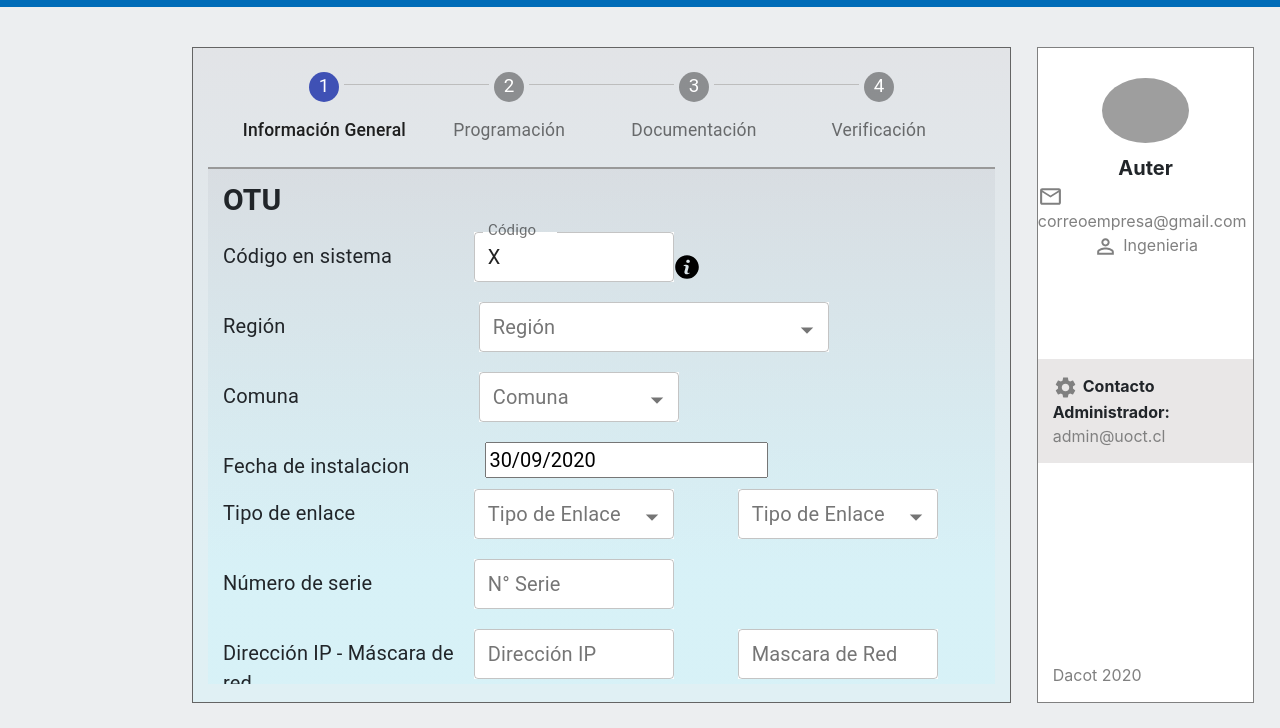
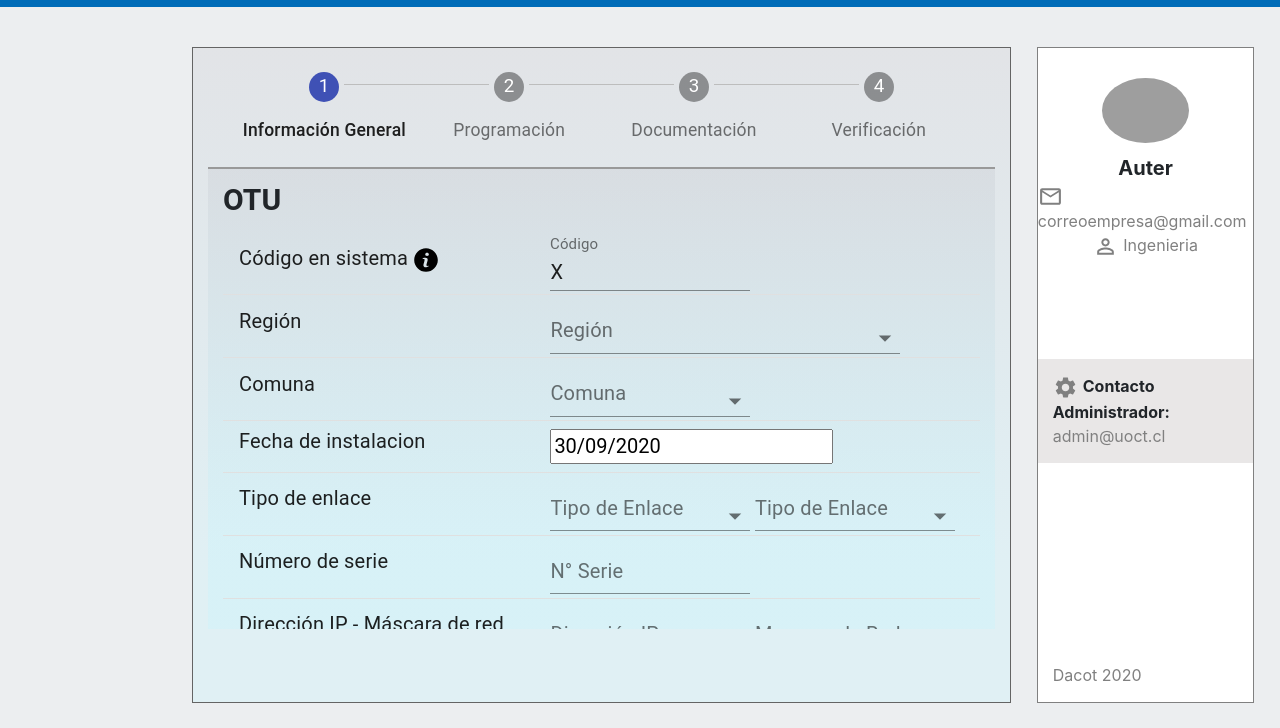
Before and after one commit to DACoT-UOCT/frontend, a React app: page /nuevo/instalacion in a window 1280 px wide. Shown: the part 57-785 px from the top of the page. Built offline with nearby package versions, Linux system fonts and the light colour scheme; some packages are replaced by stand-ins of ours; grey boxes are pictures that could not be loaded.

Commit message:
OTU metida a una tabla

```diff
--- a/src/App.css
+++ b/src/App.css
@@ -519,10 +519,6 @@ a {
   font-weight: bold;
 }
 
-Input{
-  /*border: 1px solid !important;*/
-}
-
 .input-select{
   border: 1px solid !important;
 }
--- a/src/components/SolicitudInstalacionNueva/NuevaInstalacion.js
+++ b/src/components/SolicitudInstalacionNueva/NuevaInstalacion.js
@@ -241,7 +241,7 @@ const NuevaInstalacion = (props) => {
                   <Button onClick={handleReset}>Volver al inicio</Button>
                 </div>
               ) : (
-                <div className="grid-item" style={{"max-height":"515px","overflow-y":"scroll", "border":"0px"}}>
+                <div className="grid-item" style={{"height":"460px","overflow-y":"scroll", "border":"0px"}}>
                   <Typography className={classes.instructions}>{getStepContent(activeStep)}</Typography>
                   <div>
                     <Siguiente state={state} dispatch={dispatch} />
--- a/src/components/shared/Campos/OTU.js
+++ b/src/components/shared/Campos/OTU.js
@@ -1,13 +1,22 @@
 import React, { useContext } from "react";
 import "react-datepicker/dist/react-datepicker.css";
 import DatePicker from "react-datepicker";
-
+import { styled } from '@material-ui/core/styles';
 import "../../../App.css";
 import { Col, Row, FormGroup, Label } from "reactstrap";
 import TextField from "@material-ui/core/TextField";
 import Checkbox from "@material-ui/core/Checkbox";
 import FormControlLabel from "@material-ui/core/FormControlLabel";
 import PopOver from "../../Shared/PopOver";
+import Table from '@material-ui/core/Table';
+import TableBody from '@material-ui/core/TableBody';
+import TableCell from '@material-ui/core/TableCell';
+import TableContainer from '@material-ui/core/TableContainer';
+import TableRow from '@material-ui/core/TableRow';
+
+const Campo = styled(TextField)({
+  background: 'none',
+});
 
 const OTU = (props) => {
   const state = props.state;
@@ -18,13 +27,18 @@ const OTU = (props) => {
     <>
       <legend className="seccion">OTU</legend>
 
-      <Row form>
-        <Label sm={ancho_label}>Código en sistema</Label>
-        <FormGroup>
-          <TextField
-            id="outlined"
+      <TableContainer>
+        <Table size='small' aria-label="simple table">
+          <TableBody>
+            <TableRow>
+              <TableCell component="th" scope="row">
+                <Label>Código en sistema</Label>{" "}
+                <PopOver mensaje="Código de 6 dígitos que tendrá la instalación en el sistema (ej X001260)" />
+              </TableCell>
+              <TableCell align="left">
+                <Campo
+                  id="standard"
                   label="Código"
-            variant="outlined"
                   name="otu-codigo"
                   autoComplete="off"
                   value={props.codigo}
@@ -35,18 +49,19 @@ const OTU = (props) => {
                     })
                   }
                 />
-        </FormGroup>
-        <PopOver mensaje="Código de 6 dígitos que tendrá la instalación en el sistema (ej X001260)" />
-      </Row>
-      <Row form>
-        <Label sm={ancho_label}>Región</Label>
-        <Col sm={4}>
-          <FormGroup>
-            <TextField
-              id="outlined-select-currency-native"
+              </TableCell>
+            </TableRow>
+
+            <TableRow>
+              <TableCell component="th" scope="row">
+                <Label>Región</Label>
+              </TableCell>
+              <TableCell align="left">
+                <Campo
+                  id="standard-select-currency-native"
                   select
                   label="Región"
-              variant="outlined"
+                  variant="standard"
                   name="region"
                   autoComplete="off"
                   style={{ width: "350px" }}
@@ -80,19 +95,20 @@ const OTU = (props) => {
                     Región de Aysén del General Carlos Ibáñez del Campo
                   </option>
                   <option>Región de Magallanes y la Antártica Chilena</option> */}
-            </TextField>
-          </FormGroup>
-        </Col>
-      </Row>
-      <Row form>
-        <Label sm={ancho_label}>Comuna</Label>
-        <Col sm={3}>
-          <FormGroup>
-            <TextField
-              id="outlined-select-currency-native"
+                </Campo>
+              </TableCell>
+            </TableRow>
+
+            <TableRow>
+              <TableCell component="th" scope="row">
+                <Label>Comuna</Label>
+              </TableCell>
+              <TableCell align="left">
+                <Campo
+                  id="standard-select-currency-native"
                   select
                   label="Comuna"
-              variant="outlined"
+                  variant="standard"
                   name="comuna"
                   autoComplete="off"
                   SelectProps={{
@@ -139,14 +155,15 @@ const OTU = (props) => {
                   <option>San Ramón</option>
                   <option>Santiago</option>
                   <option>Vitacura</option>
-            </TextField>
-          </FormGroup>
-        </Col>
-      </Row>
+                </Campo>
+              </TableCell>
+            </TableRow>
 
-      <Row>
-        <Label sm={ancho_label}>Fecha de instalacion</Label>
-        <Col>
+            <TableRow>
+              <TableCell component="th" scope="row">
+                <Label>Fecha de instalacion</Label>
+              </TableCell>
+              <TableCell align="left">
                 <DatePicker
                   dateFormat="dd/MM/yyyy"
                   withPortal
@@ -155,17 +172,19 @@ const OTU = (props) => {
                     dispatch({ type: "installation_date", payLoad: date.getTime() })
                   }
                 />
-        </Col>
-      </Row>
+              </TableCell>
+            </TableRow>
 
-      <Row form>
-        <Label sm={ancho_label}>Tipo de enlace</Label>
-        <FormGroup>
-          <TextField
-            id="outlined-select-currency-native"
+            <TableRow>
+              <TableCell component="th" scope="row">
+                <Label>Tipo de enlace</Label>
+              </TableCell>
+              <TableCell align="left">
+                <Campo
+                  id="standard-select-currency-native"
                   select
                   label="Tipo de Enlace"
-            variant="outlined"
+                  variant="standard"
                   name="enlace_pc"
                   autoComplete="off"
                   SelectProps={{
@@ -182,15 +201,13 @@ const OTU = (props) => {
                   <option value="" hidden></option>
                   <option value="Propio">Propio</option>
                   <option value="Compartido">Compartido</option>
-          </TextField>
-        </FormGroup>
-        <Col sm={1}></Col>
-        <FormGroup>
-          <TextField
-            id="outlined-select-currency-native"
+                </Campo>
+                {" "}
+                <Campo
+                  id="standard-select-currency-native"
                   select
                   label="Tipo de Enlace"
-            variant="outlined"
+                  variant="standard"
                   name="enlace_pc"
                   autoComplete="off"
                   SelectProps={{
@@ -207,17 +224,220 @@ const OTU = (props) => {
                   <option value="" hidden></option>
                   <option value="Digital">Digital</option>
                   <option value="Analogo">Análogo</option>
-          </TextField>
-        </FormGroup>
+                </Campo>
+              </TableCell>
+            </TableRow>
 
-        {/* <Col sm={1}></Col>
-        {state.enlace_pc === "Compartido" && (
+            <TableRow>
+              <TableCell component="th" scope="row">
+                <Label>Número de serie</Label>
+              </TableCell>
+              <TableCell align="left">
+                <Campo
+                  id="standard"
+                  label="N° Serie"
+                  variant="standard"
+                  name="otu-serie"
+                  autoComplete="off"
+                  value={state.serial}
+                  onChange={(e) =>
+                    dispatch({
+                      type: "metadata",
+                      fieldName: "serial",
+                      payLoad: e.currentTarget.value,
+                    })
+                  }
+                />
+              </TableCell>
+            </TableRow>
+
+            <TableRow>
+              <TableCell component="th" scope="row">
+                <Label>Dirección IP - Máscara de red</Label>
+              </TableCell>
+              <TableCell align="left">
+                <Campo
+                  id="standard"
+                  label="Dirección IP"
+                  variant="standard"
+                  name="otu-ip"
+                  autoComplete="off"
+                  value={state.ip_address}
+                  onChange={(e) =>
+                    dispatch({
+                      type: "metadata",
+                      fieldName: "ip_address",
+                      payLoad: e.currentTarget.value,
+                    })
+                  }
+                />
+                {" "}
+                <Campo
+                  id="standard"
+                  label="Mascara de Red"
+                  variant="standard"
+                  name="otu-netmask"
+                  autoComplete="off"
+                  value={state.netmask}
+                  onChange={(e) =>
+                    dispatch({
+                      type: "metadata",
+                      fieldName: "netmask",
+                      payLoad: e.currentTarget.value,
+                    })
+                  }
+                />
+              </TableCell>
+            </TableRow>
+
+            <TableRow>
+              <TableCell component="th" scope="row">
+                <Label>Número palabras de</Label>
+              </TableCell>
+              <TableCell align="left">
+                <Campo
+                  id="standard"
+                  label="Control"
+                  variant="standard"
+                  type="number"
+                  name="otu-control"
+                  autoComplete="off"
+                  value={state.control}
+                  onChange={(e) =>
+                    dispatch({
+                      type: "metadata",
+                      fieldName: "control",
+                      payLoad: e.currentTarget.value,
+                    })
+                  }
+                />
+                {" "}
+                <Campo
+                  id="standard"
+                  label="Respuesta"
+                  variant="standard"
+                  type="number"
+                  name="otu-respuesta"
+                  autoComplete="off"
+                  value={state.answer}
+                  onChange={(e) =>
+                    dispatch({
+                      type: "metadata",
+                      fieldName: "answer",
+                      payLoad: e.currentTarget.value,
+                    })
+                  }
+                />
+              </TableCell>
+            </TableRow>
+
+            <TableRow>
+              <TableCell component="th" scope="row">
+                <Label>Detector scoot</Label>
+              </TableCell>
+              <TableCell align="left">
+                <FormControlLabel
+                  control={
+                    <Checkbox
+                      color="primary"
+                      checked={state.detector_scoot}
+                      onChange={(e) =>
+                        dispatch({
+                          type: "metadata",
+                          fieldName: "detector_scoot",
+                          payLoad: !state.detector_scoot,
+                        })
+                      }
+                      name="gilad"
+                    />
+                  }
+                />
+              </TableCell>
+            </TableRow>
+
+            <TableRow>
+              <TableCell component="th" scope="row">
+                <Label>Detector local</Label>
+              </TableCell>
+              <TableCell align="left">
+                <FormControlLabel
+                  control={
+                    <Checkbox
+                      color="primary"
+                      checked={state.detector_local}
+                      onChange={(e) =>
+                        dispatch({
+                          type: "metadata",
+                          fieldName: "detector_local",
+                          payLoad: !state.detector_local,
+                        })
+                      }
+                      name="gilad"
+                    />
+                  }
+                />
+              </TableCell>
+            </TableRow>
+
+            <TableRow>
+              <TableCell component="th" scope="row">
+                <Label>Demanda Peatonal</Label>
+              </TableCell>
+              <TableCell align="left">
+                <FormControlLabel
+                  control={
+                    <Checkbox
+                      color="primary"
+                      checked={state.demanda_peatonal}
+                      onChange={(e) =>
+                        dispatch({
+                          type: "metadata",
+                          fieldName: "demanda_peatonal",
+                          payLoad: !state.demanda_peatonal,
+                        })
+                      }
+                      name="gilad"
+                    />
+                  }
+                />
+              </TableCell>
+            </TableRow>
+
+            <TableRow>
+              <TableCell component="th" scope="row">
+                <Label>Facilidad Peatonal</Label>
+              </TableCell>
+              <TableCell align="left">
+                <FormControlLabel
+                  control={
+                    <Checkbox
+                      color="primary"
+                      checked={state.facilidad_peatonal}
+                      onChange={(e) =>
+                        dispatch({
+                          type: "metadata",
+                          fieldName: "facilidad_peatonal",
+                          payLoad: !state.facilidad_peatonal,
+                        })
+                      }
+                      name="gilad"
+                    />
+                  }
+                />
+              </TableCell>
+            </TableRow>
+
+          </TableBody>
+        </Table>
+      </TableContainer>
+
+     {/*{state.enlace_pc === "Compartido" && (
           <Col sm={3}>
             <FormGroup>
-              <TextField
-                id="outlined"
+              <Campo
+                id="standard"
                 label="Nodo Concentrador"
-                variant="outlined"
+                variant="standard"
                 name="nodo_concentrador"
                 autoComplete="off"
                 value={state.nodo_concentrador}
@@ -232,115 +452,13 @@ const OTU = (props) => {
             </FormGroup>
           </Col>
         )} */}
-      </Row>
-      <Row form>
-        <Label sm={ancho_label}>Número de serie</Label>
-        <FormGroup>
-          <TextField
-            id="outlined"
-            label="N° Serie"
-            variant="outlined"
-            name="otu-serie"
-            autoComplete="off"
-            value={state.serial}
-            onChange={(e) =>
-              dispatch({
-                type: "metadata",
-                fieldName: "serial",
-                payLoad: e.currentTarget.value,
-              })
-            }
-          />
-        </FormGroup>
-      </Row>
-
-      <Row form>
-        <Label sm={ancho_label}>Dirección IP - Máscara de red</Label>
-        <FormGroup>
-          <TextField
-            id="outlined"
-            label="Dirección IP"
-            variant="outlined"
-            name="otu-ip"
-            autoComplete="off"
-            value={state.ip_address}
-            onChange={(e) =>
-              dispatch({
-                type: "metadata",
-                fieldName: "ip_address",
-                payLoad: e.currentTarget.value,
-              })
-            }
-          />
-        </FormGroup>
-
-        <Col sm={1}></Col>
-        <FormGroup>
-          <TextField
-            id="outlined"
-            label="Mascara de Red"
-            variant="outlined"
-            name="otu-netmask"
-            autoComplete="off"
-            value={state.netmask}
-            onChange={(e) =>
-              dispatch({
-                type: "metadata",
-                fieldName: "netmask",
-                payLoad: e.currentTarget.value,
-              })
-            }
-          />
-        </FormGroup>
-      </Row>
-
-      <Row form>
-        <Label sm={ancho_label}>Número palabras de control y respuesta</Label>
-        <FormGroup>
-          <TextField
-            id="outlined"
-            label="Control"
-            variant="outlined"
-            type="number"
-            name="otu-control"
-            autoComplete="off"
-            value={state.control}
-            onChange={(e) =>
-              dispatch({
-                type: "metadata",
-                fieldName: "control",
-                payLoad: e.currentTarget.value,
-              })
-            }
-          />
-        </FormGroup>
-        <Col sm={1}></Col>
-        <FormGroup>
-          <TextField
-            id="outlined"
-            label="Respuesta"
-            variant="outlined"
-            type="number"
-            name="otu-respuesta"
-            autoComplete="off"
-            value={state.answer}
-            onChange={(e) =>
-              dispatch({
-                type: "metadata",
-                fieldName: "answer",
-                payLoad: e.currentTarget.value,
-              })
-            }
-          />
-        </FormGroup>
-      </Row>
 
       {/* <Row form>
         <FormGroup>
-          <TextField
-            id="outlined"
+          <Campo
+            id="standard"
             label="N° Empalme"
-            variant="outlined"
+            variant="standard"
             name="otu-empalme"
             autoComplete="off"
             value={state.n_empalme}
@@ -355,10 +473,10 @@ const OTU = (props) => {
         </FormGroup>
         <Col sm={1}></Col>
         <FormGroup>
-          <TextField
-            id="outlined"
+          <Campo
+            id="standard"
             label="Capacidad Empalme"
-            variant="outlined"
+            variant="standard"
             name="cap-empalme"
             autoComplete="off"
             value={state.capacidad_empalme}
@@ -376,10 +494,10 @@ const OTU = (props) => {
       {/* <Row form>
         <Col sm={3}>
           <FormGroup>
-            <TextField
-              id="outlined"
+            <Campo
+              id="standard"
               label="Señal Hito"
-              variant="outlined"
+              variant="standard"
               name="senal_hito"
               type="number"
               autoComplete="off"
@@ -397,60 +515,14 @@ const OTU = (props) => {
         </Col>
       </Row> */}
 
-      <Row form>
-        <Label sm={ancho_label}>Detector scoot</Label>
-        <Col sm={3}>
-          <FormGroup>
-            <FormControlLabel
-              control={
-                <Checkbox
-                  checked={state.detector_scoot}
-                  onChange={(e) =>
-                    dispatch({
-                      type: "metadata",
-                      fieldName: "detector_scoot",
-                      payLoad: !state.detector_scoot,
-                    })
-                  }
-                  name="gilad"
-                />
-              }
-            />
-          </FormGroup>
-        </Col>
-      </Row>
-
-      <Row form>
-        <Label sm={ancho_label}>Detector local</Label>
-        <Col sm={3}>
-          <FormGroup>
-            <FormControlLabel
-              control={
-                <Checkbox
-                  checked={state.detector_local}
-                  onChange={(e) =>
-                    dispatch({
-                      type: "metadata",
-                      fieldName: "detector_local",
-                      payLoad: !state.detector_local,
-                    })
-                  }
-                  name="gilad"
-                />
-              }
-            />
-          </FormGroup>
-        </Col>
-      </Row>
-
       {/*<Row form>
             <Col sm={3}>
               <FormGroup>
-                <TextField
-                  id="outlined-select-currency-native"
+                <Campo
+                  id="standard-select-currency-native"
                   select
                   label="Tipo de Enlace"
-                  variant="outlined"
+                  variant="standard"
                   name="enlace_da"
                   autoComplete="off"
                   SelectProps={{
@@ -467,51 +539,11 @@ const OTU = (props) => {
                   <option value="" hidden></option>
                   <option value="Digital">Digital</option>
                   <option value="Análogo">Análogo</option>
-                </TextField>
+                </Campo>
               </FormGroup>
             </Col>
           </Row>*/}
 
-      <FormGroup row>
-        <Label sm={ancho_label}>Demanda Peatonal</Label>
-        <Col sm={3}>
-          <FormControlLabel
-            control={
-              <Checkbox
-                checked={state.demanda_peatonal}
-                onChange={(e) =>
-                  dispatch({
-                    type: "metadata",
-                    fieldName: "demanda_peatonal",
-                    payLoad: !state.demanda_peatonal,
-                  })
-                }
-                name="gilad"
-              />
-            }
-          />
-        </Col>
-      </FormGroup>
-      <FormGroup row>
-        <Label sm={ancho_label}>Facilidad Peatonal</Label>
-        <Col sm={3}>
-          <FormControlLabel
-            control={
-              <Checkbox
-                checked={state.facilidad_peatonal}
-                onChange={(e) =>
-                  dispatch({
-                    type: "metadata",
-                    fieldName: "facilidad_peatonal",
-                    payLoad: !state.facilidad_peatonal,
-                  })
-                }
-                name="gilad"
-              />
-            }
-          />
-        </Col>
-      </FormGroup>
     </>
   );
 };
--- a/src/components/shared/Campos/Verificacion.js
+++ b/src/components/shared/Campos/Verificacion.js
@@ -199,9 +199,6 @@ const Verificacion = (props) => {
       {/*Entreverdes*/}
       <legend className="seccion">Matriz Entreverdes</legend>
 
-
-
-
       {/*Observaciones*/}
       <legend className="seccion">Observaciones</legend>
 
```
Lines whose indentation alone changed are shown as unchanged.
